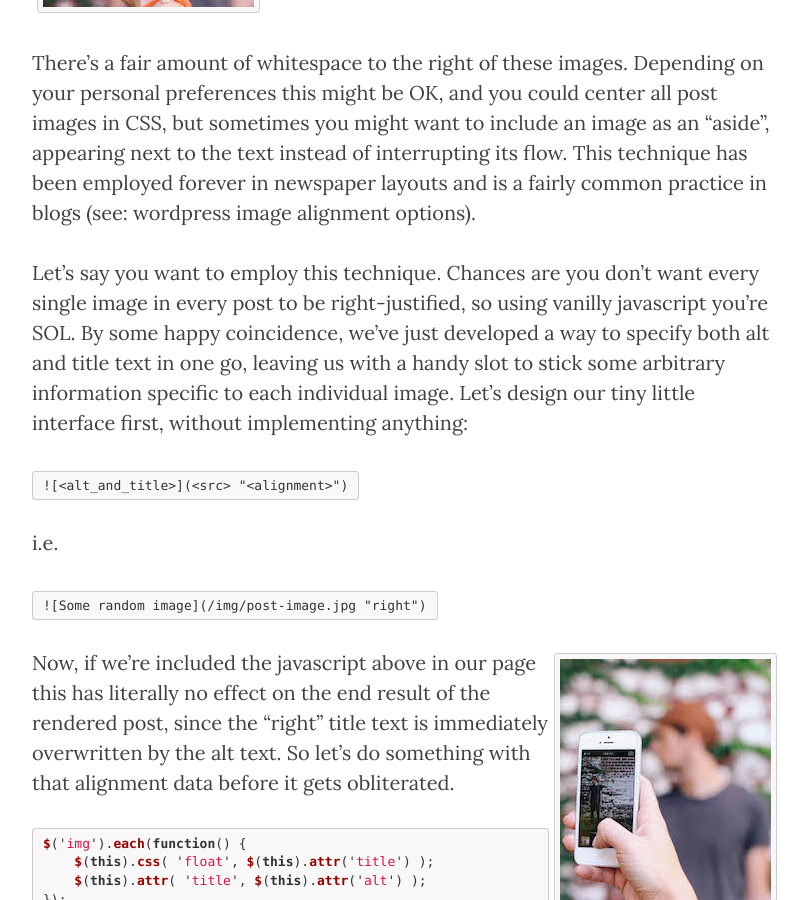
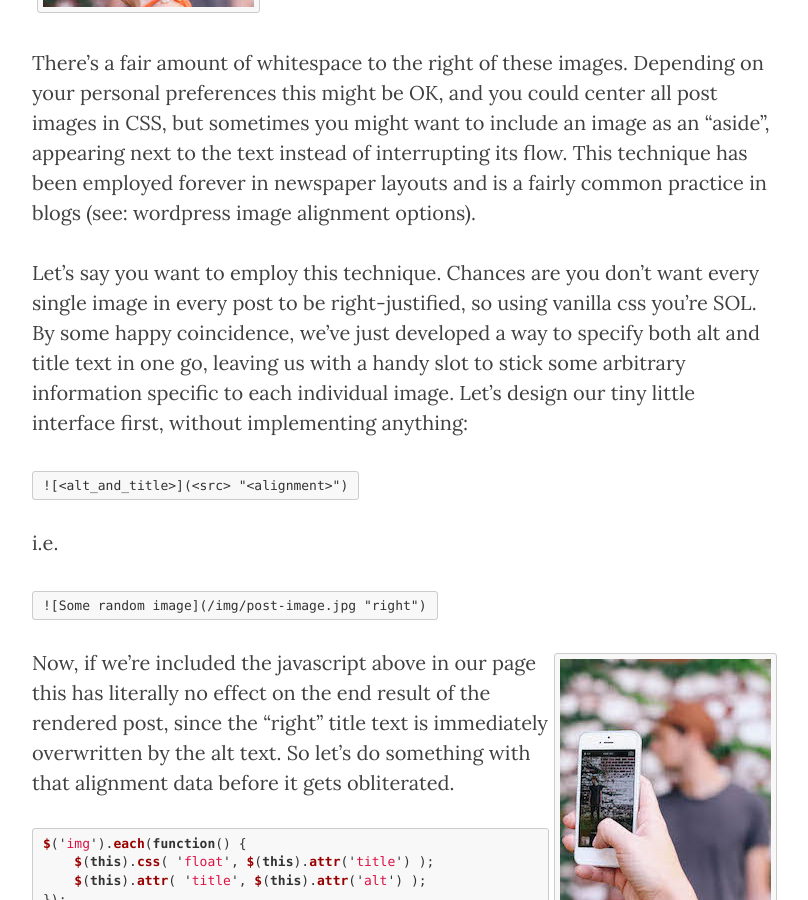
Before and after one commit to amcgee/amcgee.github.io, a Jekyll site: the page built from _posts/2014-12-13-custom-markdown-images.md, in a window 1280 px wide and 900 px high, scrolled down 3061 px. Shown: the whole window, without its empty margins (233-1041 px from the left). Built offline with Jekyll 4.4.1, drawn with Linux system fonts in a browser that asks for light colours; nearby versions of some CDN libraries; some of the changed text lies outside the part shown.

Commit message:
Update post to explicitly pull- instead of align-, and fix a typo.

```diff
--- a/_posts/2014-12-13-custom-markdown-images.md
+++ b/_posts/2014-12-13-custom-markdown-images.md
@@ -44,7 +44,7 @@
 
 There's a fair amount of whitespace to the right of these images.  Depending on your personal preferences this might be OK, and you could center all post images in CSS, but sometimes you might want to include an image as an "aside", appearing next to the text instead of interrupting its flow.  This technique has been employed forever in newspaper layouts and is a fairly common practice in blogs (see: wordpress image alignment options).
 
-Let's say you want to employ this technique.  Chances are you don't want every single image in every post to be right-justified, so using vanilly javascript you're SOL. By some happy coincidence, we've just developed a way to specify both alt and title text in one go, leaving us with a handy slot to stick some arbitrary information specific to each individual image.  Let's design our tiny little interface first, without implementing anything:
+Let's say you want to employ this technique.  Chances are you don't want every single image in every post to be right-justified, so using vanilla css you're SOL. By some happy coincidence, we've just developed a way to specify both alt and title text in one go, leaving us with a handy slot to stick some arbitrary information specific to each individual image.  Let's design our tiny little interface first, without implementing anything:
 
 `![<alt_and_title>](<src> "<alignment>")`
 
@@ -52,7 +52,7 @@
 
 `![Some random image](/img/post-image.jpg "right")`
 
-![Some random image](/img/post-image.jpg){: .align-right}
+![Some random image](/img/post-image.jpg){: .pull-right}
 
 Now, if we're included the javascript above in our page this has literally no effect on the end result of the rendered post, since the "right" title text is immediately overwritten by the alt text.  So let's do something with that alignment data before it gets obliterated.
 
@@ -63,7 +63,7 @@
 });
 {% endhighlight %}
 
-![Some random image](/img/post-image.jpg){: .align-left}
+![Some random image](/img/post-image.jpg){: .pull-left}
 
 And that's it.  Now, any value in the original "title" markdown field will be interpreted as the CSS float value for the rendered image.
 
```
Also changed, not shown: other parts of _posts/2014-12-13-custom-markdown-images.md (+2 -2 lines).
